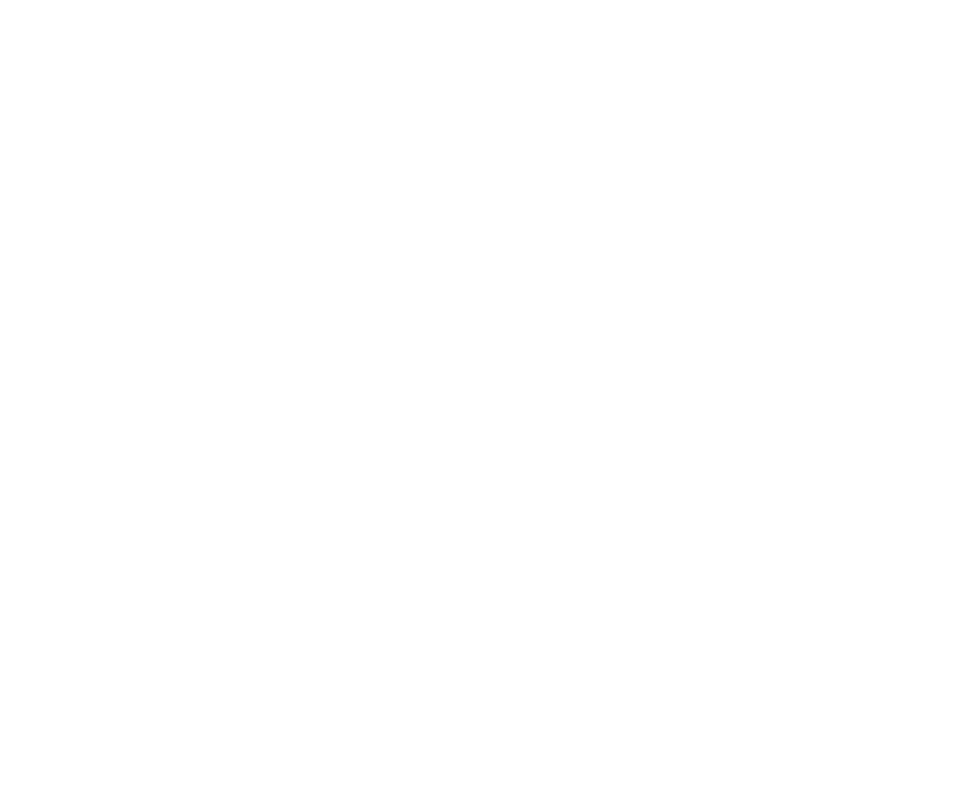
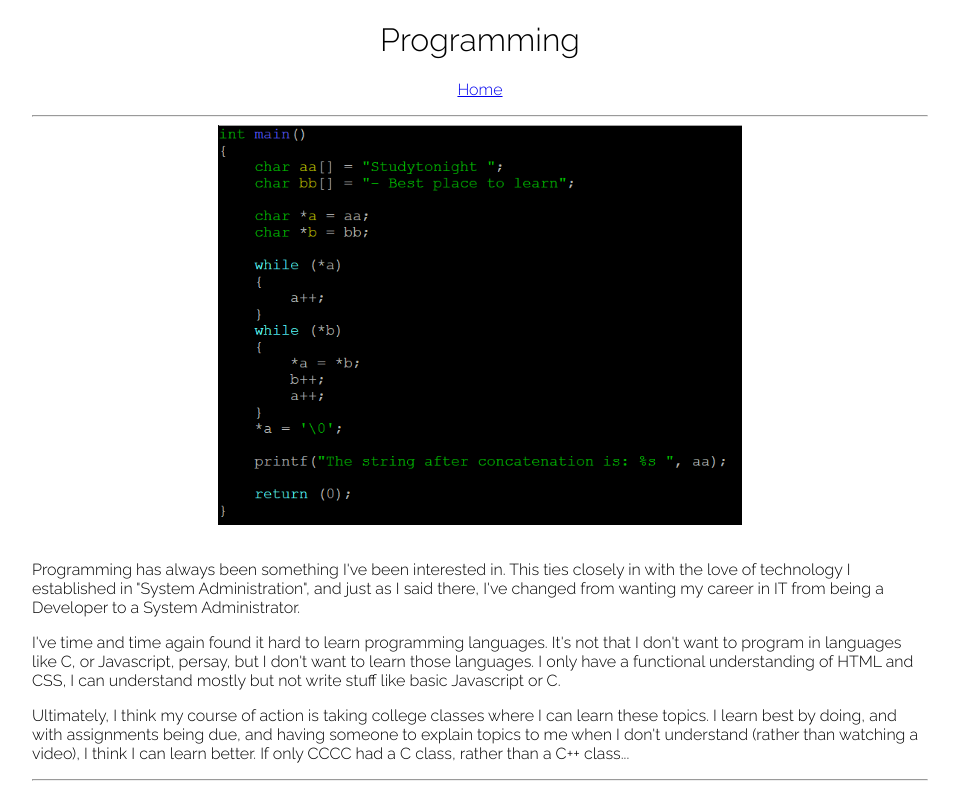
Before and after one commit to polymo1/CTI110Midterm, a plain HTML site: page programming.html in a window 1280 px wide. Shown: the whole page, without its empty margins (160-1119 px from the left). Drawn offline with Linux system fonts and the light colour scheme.

Commit message:
rough draft

```diff
--- a/css/index.css
+++ b/css/index.css
@@ -53,3 +53,8 @@ body {
     height: 400px;
     width: auto;
 }
+
+#ccodeimg {
+    height: 400px;
+    width: auto;
+}
--- a/programming.html
+++ b/programming.html
@@ -12,8 +12,16 @@
     <meta name="viewport" content="width=device-width, initial-scale=1.0">
     <title>Programming & C</title>
     <script href="js/index.js"></script>
+    <link rel="stylesheet" href="css/index.css">
 </head>
 <body>
-
+    <h1 id="pagetitle">Programming</h1>
+    <p><a class="center centertext" href="index.html">Home</a>
+    <hr>
+    <img id="ccodeimg" class="center" src="img/ccode.png" alt="A picture of The Harnett County Early College's Dunn Campus, with a sign and the entrance in view."><br>
+    <p>Programming has always been something I've been interested in. This ties closely in with the love of technology I established in "System Administration", and just as I said there, I've changed from wanting my career in IT from being a Developer to a System Administrator.</p>
+    <p>I've time and time again found it hard to learn programming languages. It's not that I don't want to program in languages like C, or Javascript, persay, but I don't want to <b>learn those languages.</b> I only have a functional understanding of HTML and CSS, I can understand mostly but not write stuff like basic Javascript or C.</p>
+    <p>Ultimately, I think my course of action is taking college classes where I can learn these topics. I learn best by doing, and with assignments being due, and having someone to explain topics to me when I don't understand (rather than watching a video), I think I can learn better. If only CCCC had a C class, rather than a C++ class...</p>
+    <hr>
 </body>
 </html>
```
Also changed, not shown: index.html (+1 -1 lines), img/ccode.png (added).
